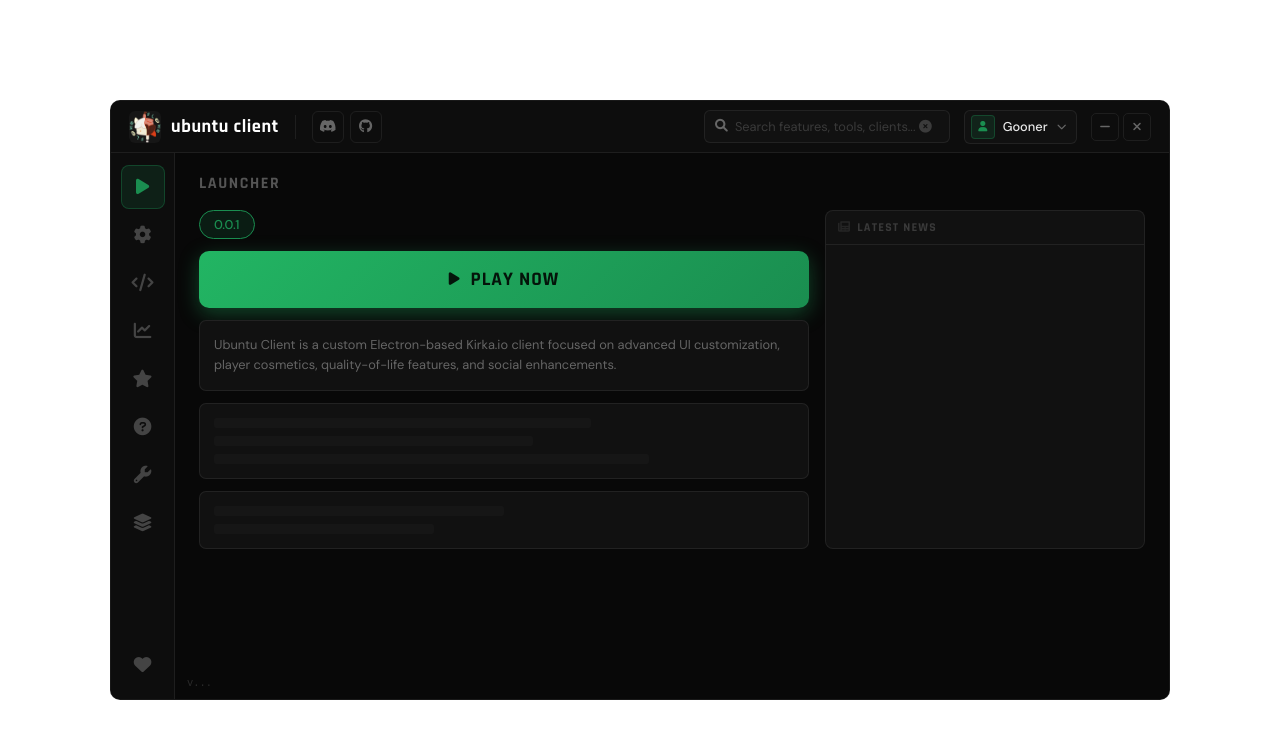
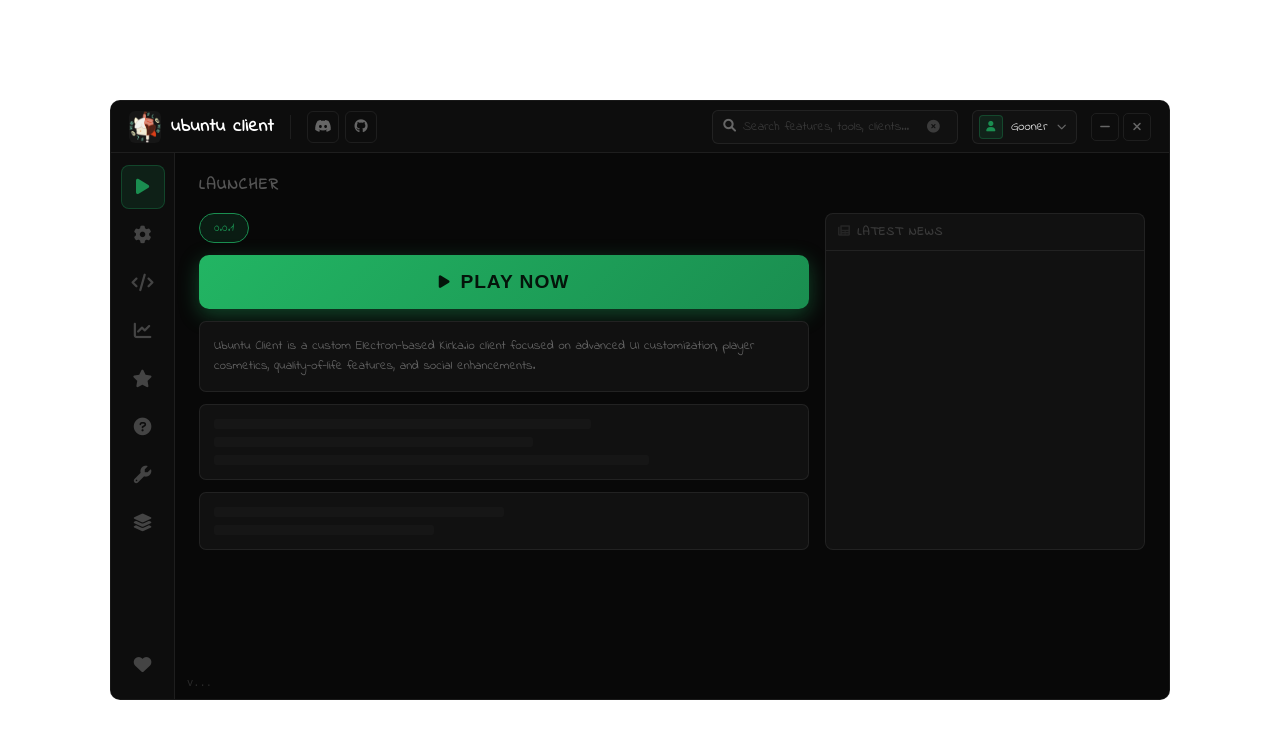
Before and after one commit to OBS-Akuma/Ubuntu-client, an Electron app: page Splash.html in a window 1280 px wide. Drawn offline with Linux system fonts and the light colour scheme; no server answers.

Commit message:
Update splash.css

```diff
--- a/assets/splash.css
+++ b/assets/splash.css
@@ -1,4 +1,4 @@
-    @import url('https://fonts.googleapis.com/css2?family=Rajdhani:wght@500;600;700&family=DM+Sans:wght@400;500;600&display=swap');
+@import url('https://fonts.googleapis.com/css2?family=Indie+Flower&display=swap');
 
 * {
     margin: 0;
@@ -22,7 +22,7 @@
 }
 
 body {
-        font-family: 'DM Sans', system-ui, sans-serif;
+    font-family: 'Indie Flower', cursive, system-ui, sans-serif;
     background: transparent;
     display: flex;
     justify-content: center;
@@ -84,11 +84,9 @@
     color: var(--green);
     font-weight: 700;
     font-size: 18px;
-        font-family: 'Rajdhani', sans-serif;
 }
 
 .client-name {
-        font-family: 'Rajdhani', sans-serif;
     font-size: 1.15rem;
     font-weight: 700;
     color: #fff;
@@ -314,7 +312,6 @@
     opacity: 0;
     transition: opacity 0.15s;
     z-index: 999;
-        font-family: 'DM Sans', sans-serif;
 }
 
 .tab-btn:hover::after { opacity: 1; }
@@ -342,7 +339,6 @@
 .tab-content.active { display: block; }
 
 .content-title {
-        font-family: 'Rajdhani', sans-serif;
     font-size: 1rem;
     font-weight: 700;
     color: #555;
@@ -394,12 +390,10 @@
 }
 
 .launch-play-btn {
-        width: 100%;
     background: linear-gradient(135deg, #22b563, #1A8E50);
     border: none;
     border-radius: 10px;
     color: #04140a;
-        font-family: 'Rajdhani', sans-serif;
     font-size: 1.2rem;
     font-weight: 700;
     letter-spacing: 0.05em;
@@ -472,7 +466,6 @@
 .news-panel-header {
     padding: 9px 12px;
     border-bottom: 1px solid var(--border);
-        font-family: 'Rajdhani', sans-serif;
     font-size: 0.75rem;
     font-weight: 700;
     color: #3a3a3a;
@@ -893,7 +886,6 @@
 }
 
 .credits-list .title {
-        font-family: 'Rajdhani', sans-serif;
     font-size: 1rem;
     font-weight: 700;
     color: var(--green);
@@ -1052,7 +1044,6 @@
 }
 
 .modal-title {
-        font-family: 'Rajdhani', sans-serif;
     font-weight: 700;
     font-size: 1rem;
     color: #fff;
```
Lines whose indentation alone changed are shown as unchanged.
